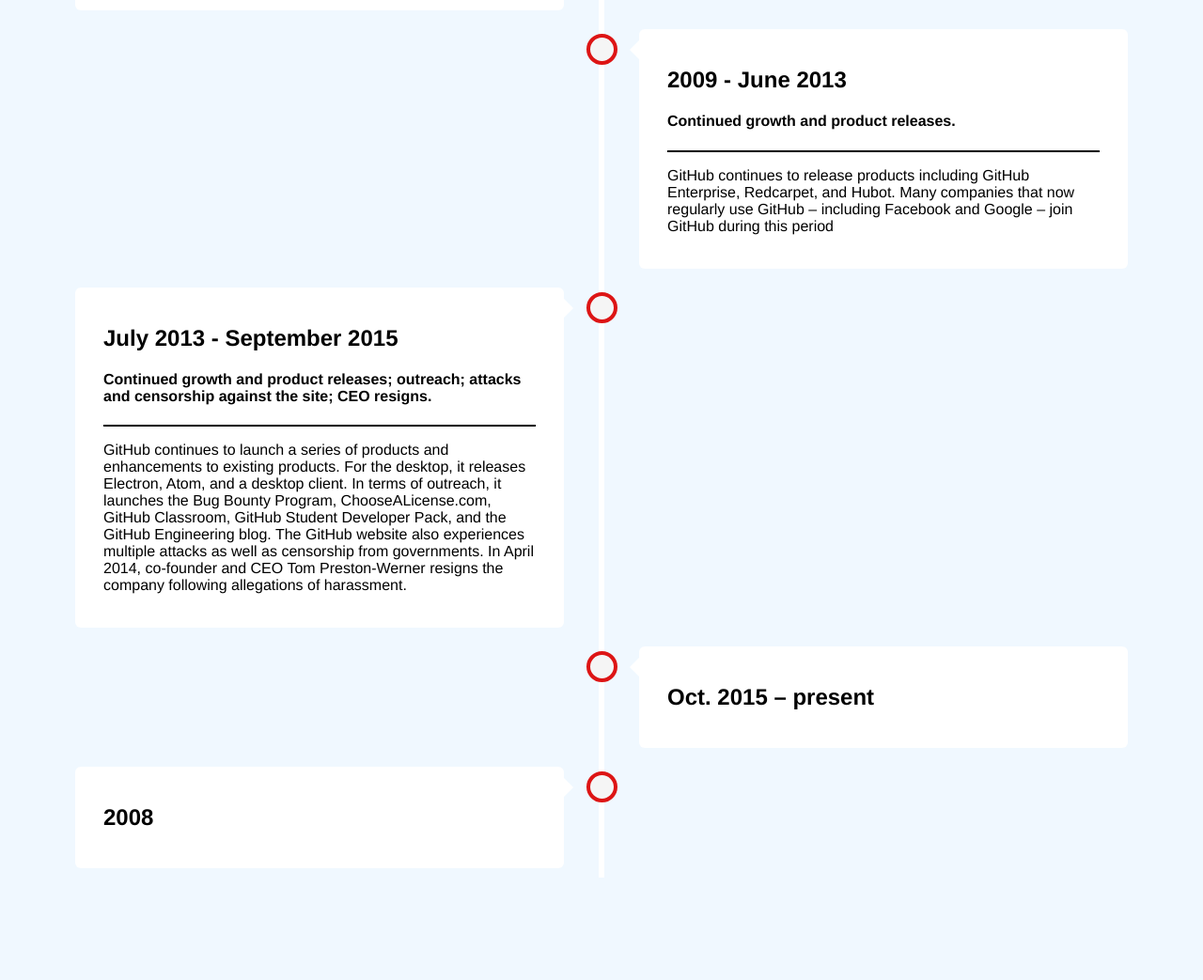
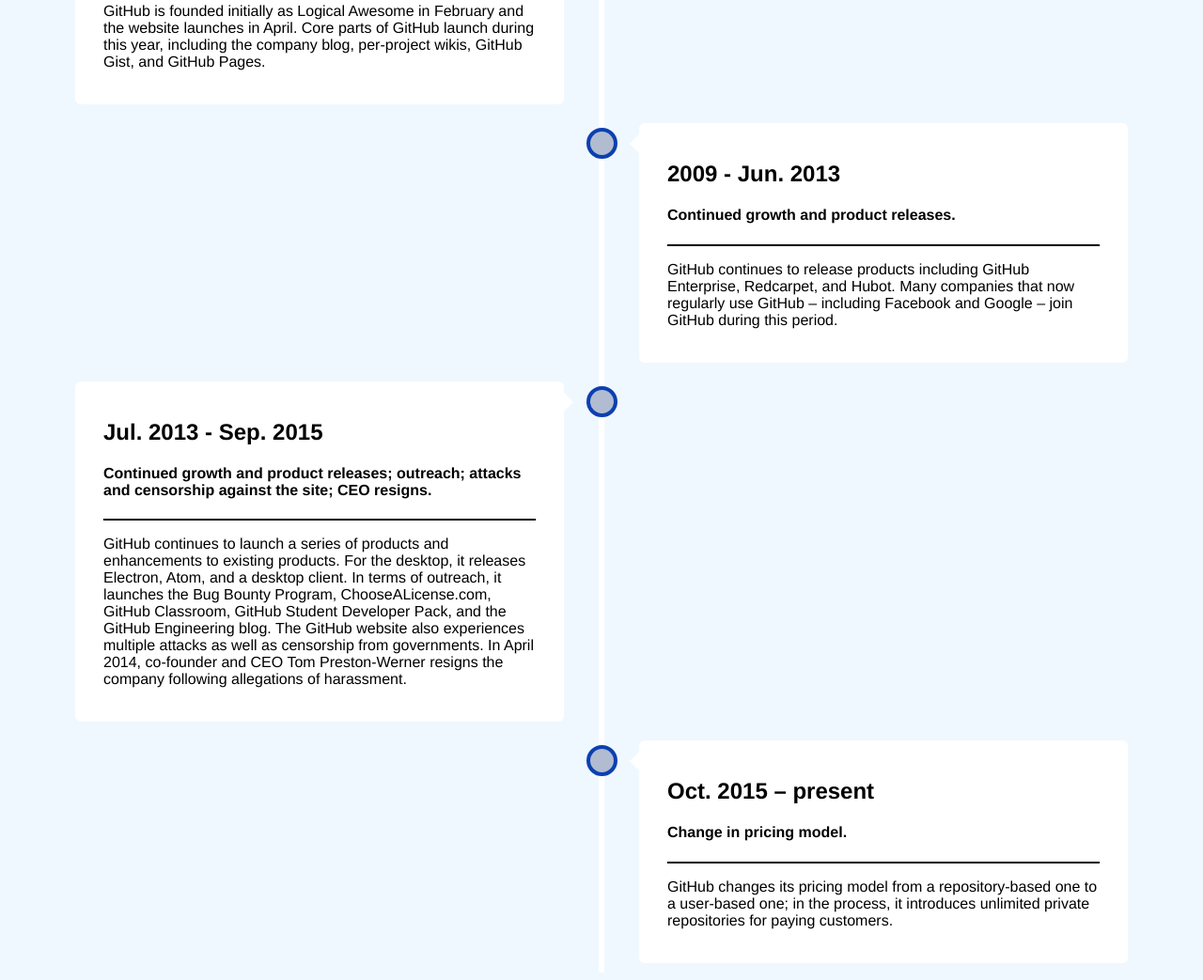
Before and after one commit to kristlittle/10DaysOfCode, a plain HTML site: page 10-Days-Of-Code/Day-5-GithubTimeline/index.html in a window 1280 px wide. Shown: the part 333-1376 px from the top of the page at 94% size. Before the commit the page ends 1275 px from the top, so only its background shows below. Drawn offline with Linux system fonts and the light colour scheme.

Commit message:
updated pages

```diff
--- a/10-Days-Of-Code/Day-5-GithubTimeline/index.html
+++ b/10-Days-Of-Code/Day-5-GithubTimeline/index.html
@@ -14,7 +14,7 @@
 </head>
 
 <body>
-    <h1>GITHUB TIMELINE</h1>
+    <h1 id="title"> GITHUB TIMELINE </h1>
 
     <!--TIME PERIOD CONTAINERS-->
     <div class="timeline">
@@ -22,42 +22,47 @@
         <div class="container left">
             <div class="content">
 
-                <h2>2008</h2>
+                <h2> 2008 </h2>
                     <h4> Conception, initial launch, and core features. </h4>
                 <hr id="horizontal-line">
 
-                    <p> GitHub is founded initially as Logical Awesome in February
+                    <p>
+                        GitHub is founded initially as Logical Awesome in February
                     and the website launches in April. Core parts of GitHub launch
                     during this year, including the company blog, per-project wikis,
-                    GitHub Gist, and GitHub Pages </p>
+                    GitHub Gist, and GitHub Pages.
+                 </p>
             </div>
         </div>
 
         <div class="container right">
             <div class="content">
 
-                <h2>2009 - June 2013</h2>
+                <h2>2009 - Jun. 2013</h2>
                    <h4> Continued growth and product releases. </h4>
 
                 <hr id="horizontal-line">
 
-                   <p>GitHub continues to release products including GitHub Enterprise,
+                   <p>
+                       GitHub continues to release products including GitHub Enterprise,
                         Redcarpet, and Hubot. Many companies that now regularly use GitHub
-                        – including Facebook and Google – join GitHub during this period </p>
+                        – including Facebook and Google – join GitHub during this period.
+                    </p>
             </div>
         </div>
 
         <div class="container left">
             <div class="content">
 
-                <h2> July 2013 - September 2015</h2>
+                <h2> Jul. 2013 - Sep. 2015</h2>
 
                     <h4> Continued growth and product releases; outreach; attacks and censorship
                         against the site; CEO resigns.	 </h4>
 
                 <hr id="horizontal-line">
 
-                    <p>GitHub continues to launch a series of products and enhancements to existing
+                    <p>
+                        GitHub continues to launch a series of products and enhancements to existing
                         products. For the desktop, it releases Electron, Atom, and a desktop client.
                         In terms of outreach, it launches the Bug Bounty Program, ChooseALicense.com,
                         GitHub Classroom, GitHub Student Developer Pack, and the GitHub Engineering blog.
@@ -72,17 +77,14 @@
             <div class="content">
 
                 <h2>Oct. 2015 – present</h2>
+                    <h4> Change in pricing model. </h4>
 
-                <p></p>
+                <hr id="horizontal-line">
 
-            </div>
-        </div>
-
-        <div class="container left">
-            <div class="content">
-
-                <h2>2008</h2>
-                    <p></p>
+                <p>
+                    GitHub changes its pricing model from a repository-based one to a user-based one; in the
+                    process, it introduces unlimited private repositories for paying customers.
+                </p>
             </div>
         </div>
 
--- a/10-Days-Of-Code/Day-5-GithubTimeline/style.css
+++ b/10-Days-Of-Code/Day-5-GithubTimeline/style.css
@@ -18,11 +18,15 @@
 #title {
     text-align: center;
     padding: 50px;
-   font-family: 'Raleway', sans-serif;
-     color: #3e2f13;
+    font-family: 'Raleway', sans-serif;
+    font-weight: bold;
+    color: #3e2f13;
     text-decoration-line: none;
+}
 
-}
+
+
+
 
 /* Timeline vertical ruler */
 .timeline {
@@ -57,8 +61,8 @@
   width: 25px;
   height: 25px;
   right: -17px;
-  background-color: whitesmoke;
-  border: 4px solid #dd1515;
+  background-color: rgb(177, 188, 209);
+  border: 4px solid #0c40b1;
   top: 15px;
   border-radius: 50%;
   z-index: 1;
```
